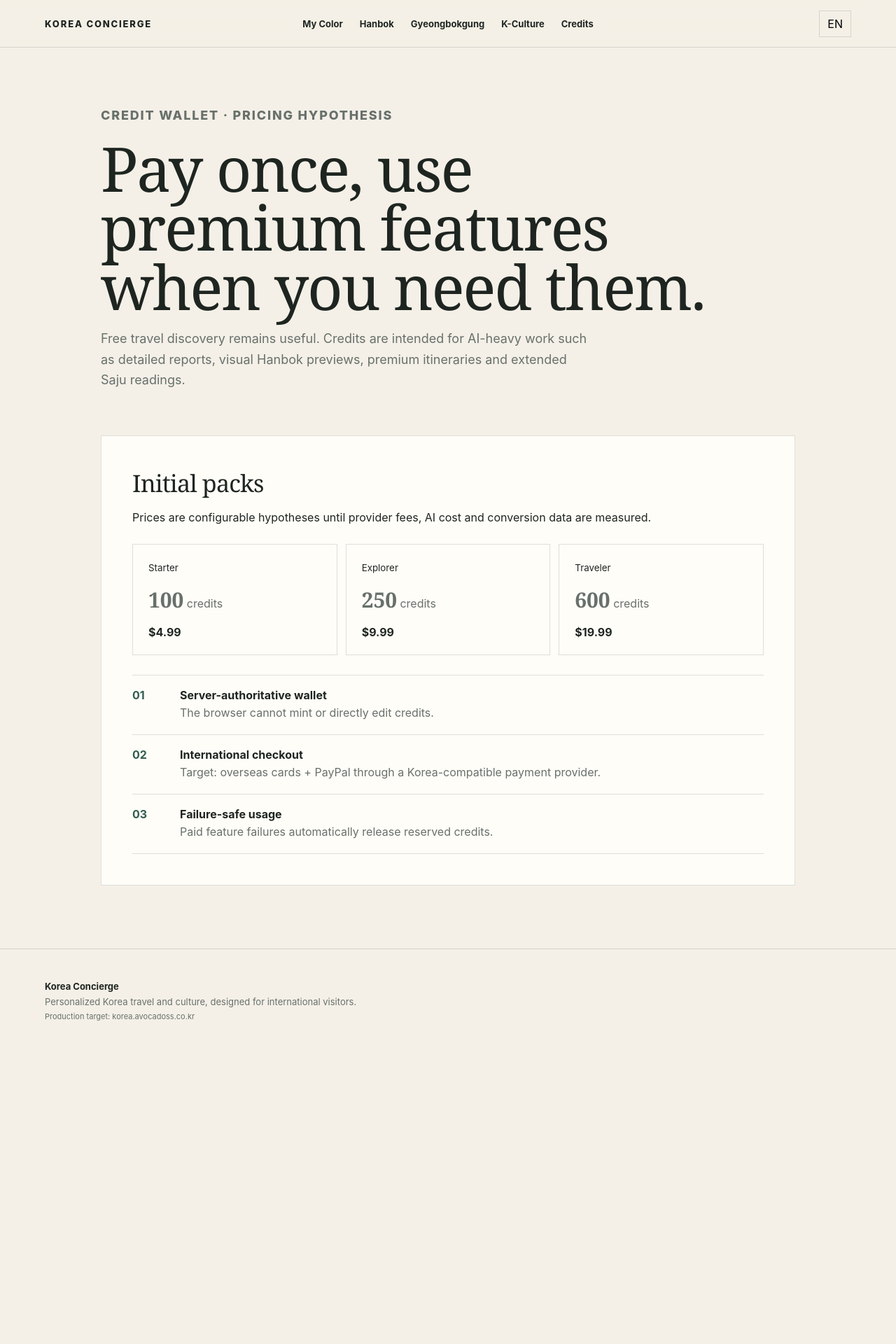
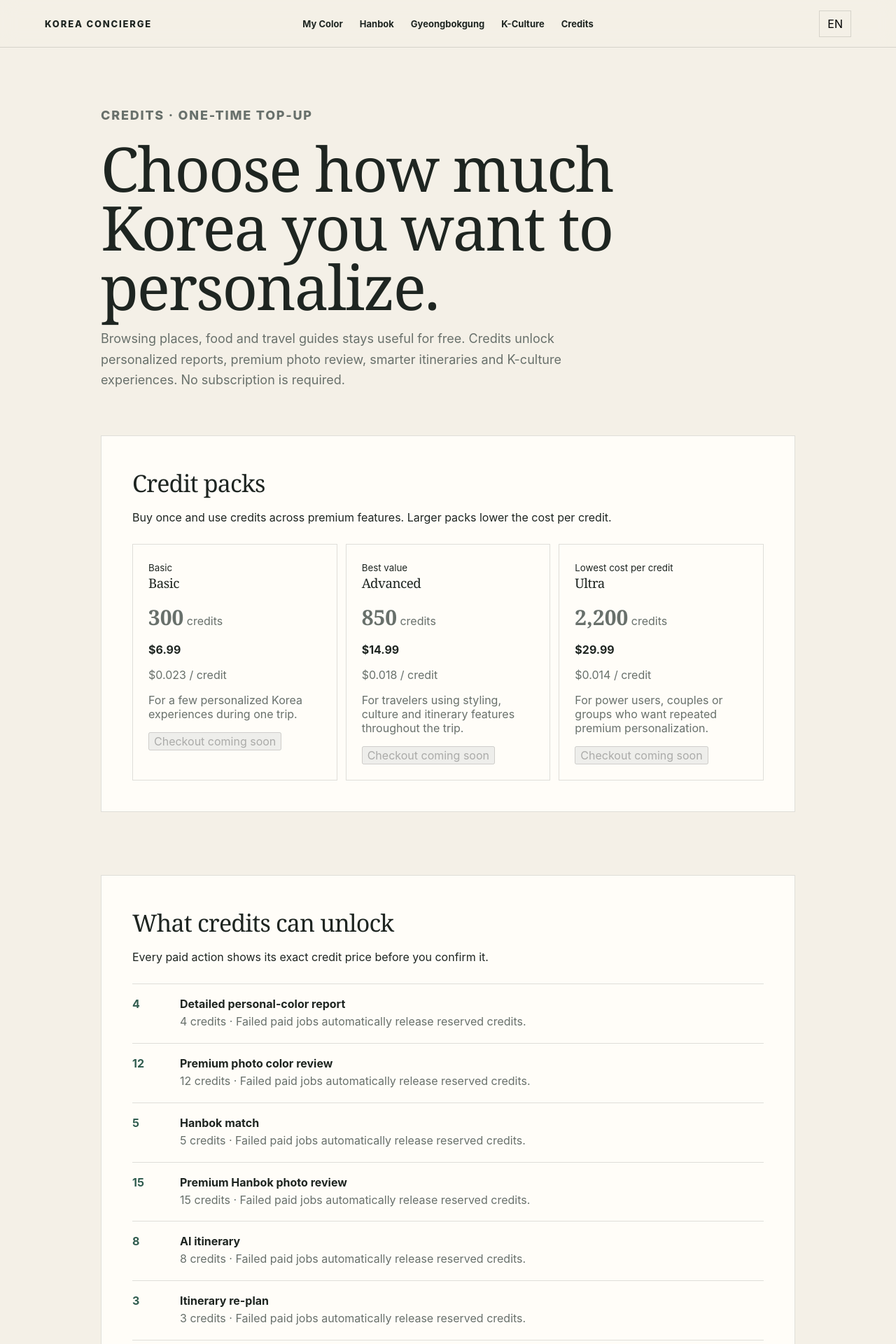
Before and after one commit to lgkangno1-svg/Kang-s-brain, a Next.js app in the folder projects/korea-avocadoss/: page /credits in a window 1280 px wide. Shown: the top 1920 px of the page at 70% size. Before the commit the page ends 1504 px from the top, so only its background shows below. Built offline with nearby package versions, Linux system fonts and the light colour scheme.

Commit message:
feat: replace placeholder credits with tiered packs

```diff
--- a/projects/korea-avocadoss/src/app/credits/page.tsx
+++ b/projects/korea-avocadoss/src/app/credits/page.tsx
@@ -1,30 +1,72 @@
-export const metadata = { title: 'Credits' };
+import { CREDIT_PLANS, FEATURE_CREDIT_PRICES, effectiveUsdPerCredit } from "@/lib/credits/economics";
 
-const packs = [
-  { credits: 100, price: '$4.99', label: 'Starter' },
-  { credits: 250, price: '$9.99', label: 'Explorer' },
-  { credits: 600, price: '$19.99', label: 'Traveler' },
-];
+export const metadata = {
+  title: "Credits & plans",
+  description: "Top up Korea Concierge credits for personal color, Hanbok matching, trip planning and K-culture experiences.",
+  robots: { index: false, follow: false },
+};
+
+const visibleFeatures = FEATURE_CREDIT_PRICES.filter((item) => item.feature !== "color.basic");
 
 export default function CreditsPage() {
   return (
     <main>
       <section className="pageIntro">
-        <p className="eyebrow">Credit wallet · Pricing hypothesis</p>
-        <h1>Pay once, use premium features when you need them.</h1>
-        <p>Free travel discovery remains useful. Credits are intended for AI-heavy work such as detailed reports, visual Hanbok previews, premium itineraries and extended Saju readings.</p>
+        <p className="eyebrow">Credits · One-time top-up</p>
+        <h1>Choose how much Korea you want to personalize.</h1>
+        <p>
+          Browsing places, food and travel guides stays useful for free. Credits unlock personalized reports,
+          premium photo review, smarter itineraries and K-culture experiences. No subscription is required.
+        </p>
       </section>
-      <section className="prototype">
+
+      <section className="prototype" aria-labelledby="credit-plans-heading">
         <div className="prototypePanel">
-          <h2>Initial packs</h2>
-          <p>Prices are configurable hypotheses until provider fees, AI cost and conversion data are measured.</p>
+          <h2 id="credit-plans-heading">Credit packs</h2>
+          <p>Buy once and use credits across premium features. Larger packs lower the cost per credit.</p>
           <div className="creditPacks">
-            {packs.map((pack) => <div className="creditPack" key={pack.credits}><small>{pack.label}</small><p><strong>{pack.credits}</strong> credits</p><b>{pack.price}</b></div>)}
+            {CREDIT_PLANS.map((plan) => (
+              <article className="creditPack" key={plan.id}>
+                <small>{plan.badge ?? plan.name}</small>
+                <h3>{plan.name}</h3>
+                <p><strong>{plan.credits.toLocaleString("en-US")}</strong> credits</p>
+                <b>${plan.priceUsd.toFixed(2)}</b>
+                <p>${effectiveUsdPerCredit(plan).toFixed(3)} / credit</p>
+                <p>{plan.description}</p>
+                <button type="button" disabled aria-label={`${plan.name} checkout coming soon`}>
+                  Checkout coming soon
+                </button>
+              </article>
+            ))}
           </div>
+        </div>
+      </section>
+
+      <section className="prototype" aria-labelledby="feature-cost-heading">
+        <div className="prototypePanel">
+          <h2 id="feature-cost-heading">What credits can unlock</h2>
+          <p>Every paid action shows its exact credit price before you confirm it.</p>
           <div className="stepList">
-            <div className="step"><b>01</b><div><strong>Server-authoritative wallet</strong><p>The browser cannot mint or directly edit credits.</p></div></div>
-            <div className="step"><b>02</b><div><strong>International checkout</strong><p>Target: overseas cards + PayPal through a Korea-compatible payment provider.</p></div></div>
-            <div className="step"><b>03</b><div><strong>Failure-safe usage</strong><p>Paid feature failures automatically release reserved credits.</p></div></div>
+            {visibleFeatures.map((item) => (
+              <div className="step" key={item.feature}>
+                <b>{item.credits}</b>
+                <div>
+                  <strong>{item.label}</strong>
+                  <p>{item.credits} credits · Failed paid jobs automatically release reserved credits.</p>
+                </div>
+              </div>
+            ))}
+          </div>
+        </div>
+      </section>
+
+      <section className="prototype" aria-labelledby="wallet-safety-heading">
+        <div className="prototypePanel">
+          <h2 id="wallet-safety-heading">Simple and failure-safe</h2>
+          <div className="stepList">
+            <div className="step"><b>01</b><div><strong>Server-authoritative wallet</strong><p>Your browser cannot mint or directly change credits.</p></div></div>
+            <div className="step"><b>02</b><div><strong>International-friendly checkout</strong><p>Planned launch support targets overseas cards and PayPal through a Korea-compatible payment provider.</p></div></div>
+            <div className="step"><b>03</b><div><strong>No charge for failed work</strong><p>Credits are reserved before a paid feature and released automatically if the job fails or times out.</p></div></div>
           </div>
         </div>
       </section>
```
